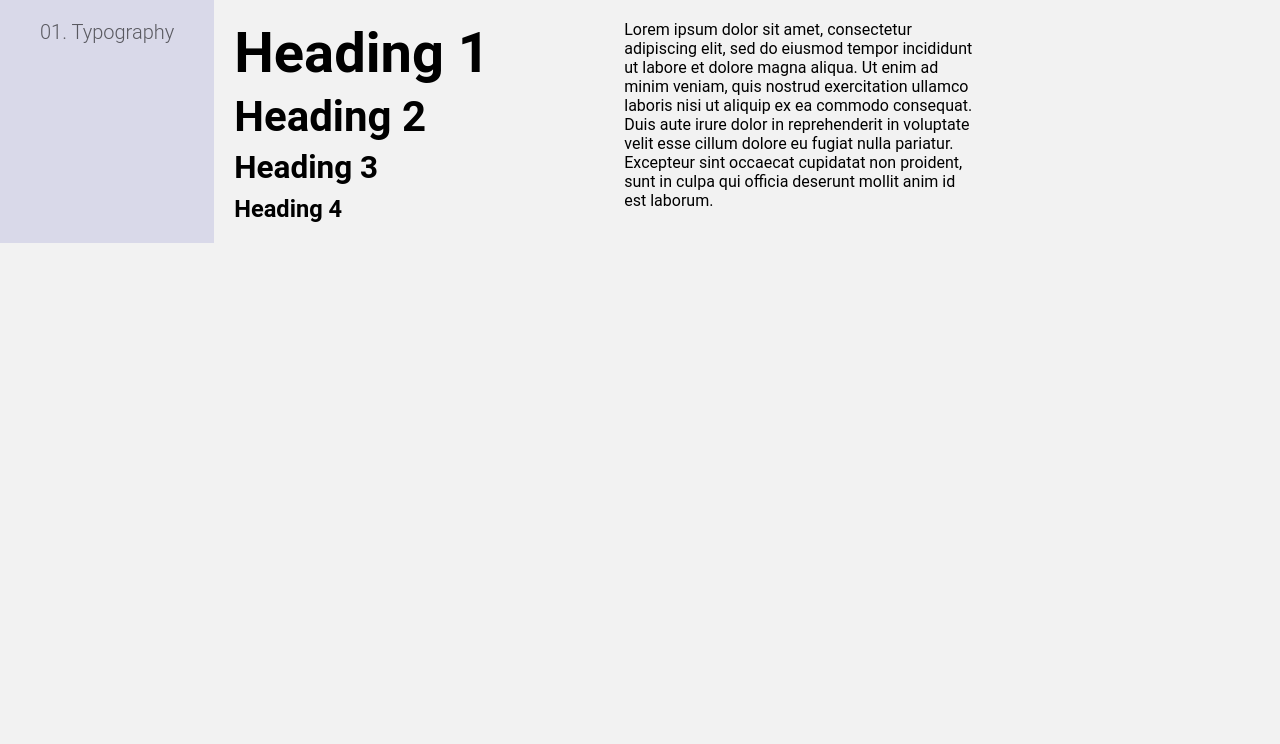
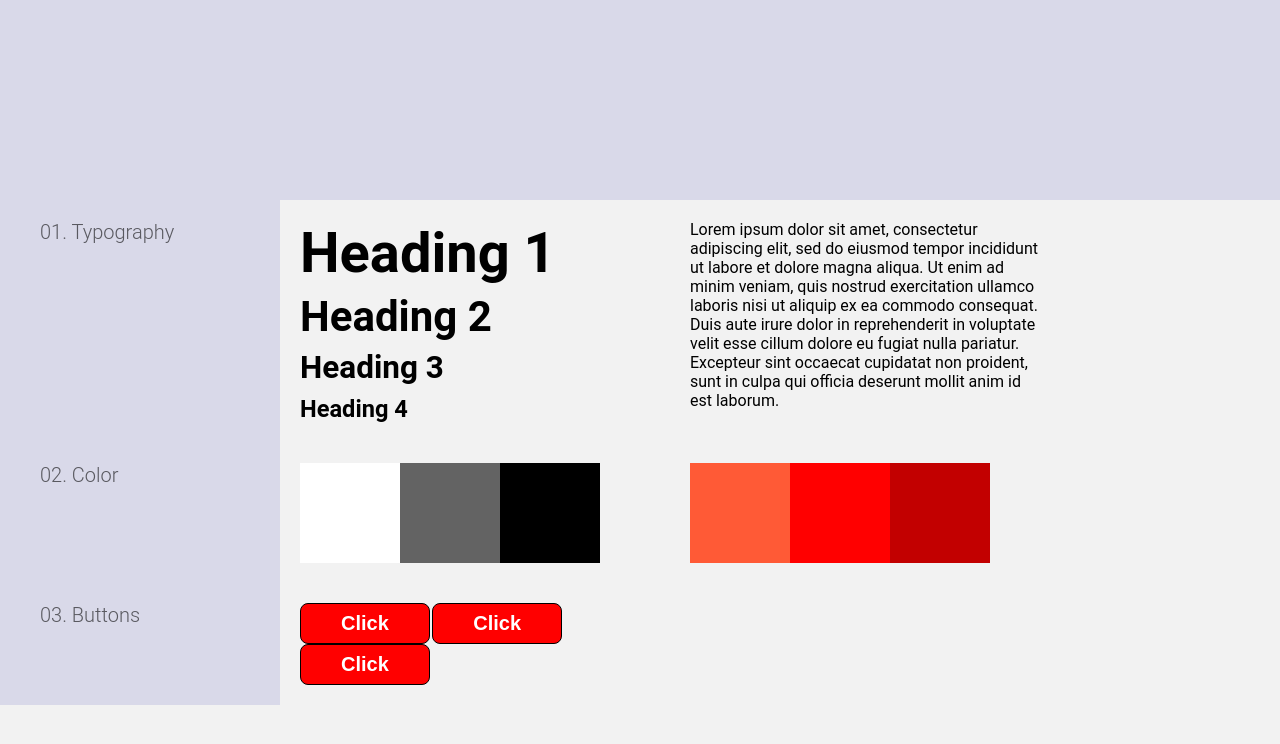
Before and after one commit to abath88/Atoms, a plain HTML site: page index.html in a window 1280 px wide. Drawn offline with Linux system fonts and the light colour scheme.

Commit message:
Dodałem Color i Buttons
Dodałem sekcję koloru i rozpoczęłem pracę nad przyciskami. Zrefaktoryzowałem kod.

```diff
--- a/index.html
+++ b/index.html
@@ -11,22 +11,59 @@
         <title>Atoms</title>
     </head>
     <body>
+        <div class="hero"></div>
+        <!-- TYPOGRAPHY -->
         <div class="container">
-            <div class="menu">
-                <h1 class="title">01. Typography</h1>
+            <div class="title">
+                <h1>01. Typography</h1>
             </div>
-            <div class="wrapper">
-                <div class="col">
+            <div class="content">
+                <div>
                     <h1>Heading 1</h1>
                     <h2>Heading 2</h2>
                     <h3>Heading 3</h3>
                     <h4>Heading 4</h4>
                 </div>
-                <div class="col">
+                <div>
                     <p>Lorem ipsum dolor sit amet, consectetur adipiscing elit, sed do eiusmod tempor incididunt ut labore et dolore magna aliqua. Ut enim ad minim veniam, quis nostrud exercitation ullamco laboris nisi ut aliquip ex ea commodo consequat. Duis aute irure dolor in reprehenderit in voluptate velit esse cillum dolore eu fugiat nulla pariatur. Excepteur sint occaecat cupidatat non proident, sunt in culpa qui officia deserunt mollit anim id est laborum.</p>
                 </div>
             </div>
+        </div>
+        <!-- END OF TYPOGRAPHY -->
 
+        <!-- COLOR -->
+        <div class="container">
+            <div class="title">
+                <h1>02. Color</h1>
+            </div>
+            <div class="content">
+                <div class="container">
+                    <div class="color white"></div>
+                    <div class="color black-59"></div>
+                    <div class="color black-100"></div>
+                </div>
+                <div class="container">
+                    <div class="color primary-light"></div>
+                    <div class="color primary-color"></div>
+                    <div class="color primary-dark"></div>
+                </div>
+            </div>
         </div>
+        <!-- END OF COLOR -->
+
+        <!-- BUTTONS -->
+        <div class="container">
+            <div class="title">
+                <h1>03. Buttons</h1>
+            </div>
+            <div class="content">
+                <div>
+                    <button class="btn btn-primary">Click</button>
+                    <button class="btn btn-secondary">Click</button>
+                    <button class="btn btn-cta">Click</button>
+                </div>
+            </div>
+        </div>
+        <!-- END OF BUTTONS -->
     </body>
 </html>
--- a/style.css
+++ b/style.css
@@ -40,26 +40,89 @@ p {
     margin: 0;
 }
 
+.hero {
+    background-color: rgba(0, 0, 155, .1);
+    height: 20rem;
+}
+
 .container {
     display: flex;
 }
 
-.title {
+.title > h1 {
     color: rgba(0, 0, 0, .59);
     font-size: 2em;
     font-weight: 300;
     text-transform: capitalize;
 }
-.menu {
+
+.title {
     padding: 2em 4em;
+    width: 20em;
     background-color: rgba(0,0,155, .1)
 }
 
-.wrapper {
+.content {
     display: flex;
 }
 
-.col {
+.content > div {
     width: 35em;
     padding: 2em;
 }
+
+/* Color */
+
+.color {
+    width: 10em;
+    height: 10em;
+}
+
+.white {
+    background-color: rgb(255, 255, 255);
+}
+
+.black-59 {
+    background-color: rgba(0, 0, 0, .59);
+}
+
+.black-100 {
+    background-color: #000;
+}
+
+.primary-light {
+    background-color: #ff5a36;
+}
+
+.primary-color {
+    background-color: #ff0000;
+}
+
+.primary-dark {
+    background-color: #c20000;
+}
+
+
+/* BUTTONS */
+
+.btn {
+    padding: .4em 2em;
+    font-size: 2em;
+    border: 1px solid black;
+    border-radius: 8px;
+    background-color: #ff0000;
+    color: white;
+    font-weight: 600;
+}
+
+.btn-primary {
+
+}
+
+.btn-secondary {
+
+}
+
+.btn-cta {
+
+}
```
